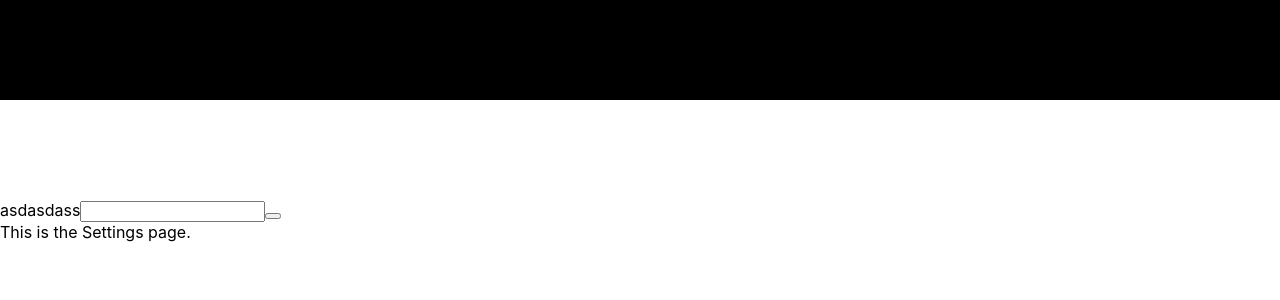
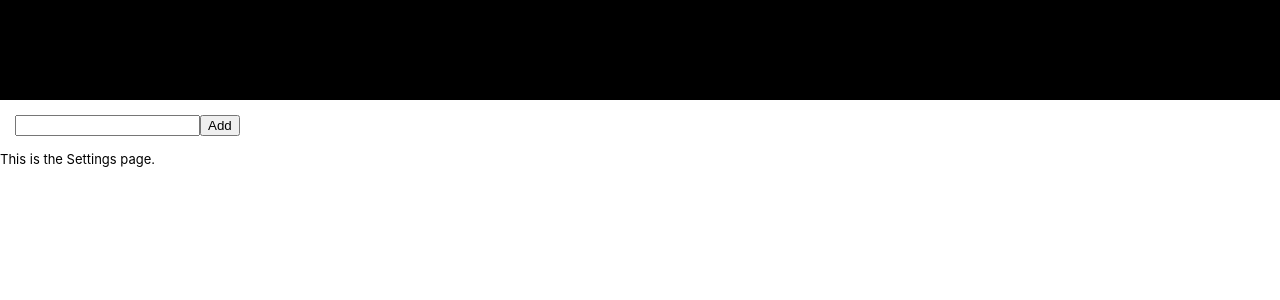
Before and after one commit to toaderflorin/hooks-store, a React (Create React App) app: page /settings in a window 1280 px wide. Shown: the top 300 px of the page. Built offline with nearby package versions, Linux system fonts and the light colour scheme.

Commit message:
Added x.

```diff
--- a/package.json
+++ b/package.json
@@ -11,6 +11,7 @@
     "@types/react": "^16.9.53",
     "@types/react-dom": "^16.9.8",
     "@types/react-router-dom": "^5.1.6",
+    "@types/uuid": "^8.3.0",
     "react": "^17.0.1",
     "react-dom": "^17.0.1",
     "react-router": "^5.2.0",
--- a/src/App.css
+++ b/src/App.css
@@ -0,0 +1,3 @@
+body {
+  font-size: 13px;
+}
--- a/src/AppContext.tsx
+++ b/src/AppContext.tsx
@@ -38,6 +38,7 @@ export default function AppContextProvider(props: ChildrenProps) {
     try {
       await action(state, dispatch)
     } catch (error) {
+      // take appropriate action and report the error
       alert('The application encountered an error.')
     }
   }
--- a/src/modules/tasks/components/Tasks.css
+++ b/src/modules/tasks/components/Tasks.css
@@ -1,4 +1,12 @@
 .task {
   background-color: #eee;
-  padding: 10px;
+  padding: 7px;
+  margin-bottom: 1px;
+  width: 300px;
+  display: flex;
+  justify-content: space-between;
 }
+
+.task-description {
+  display: flex;
+}
--- a/src/modules/tasks/components/Tasks.tsx
+++ b/src/modules/tasks/components/Tasks.tsx
@@ -1,29 +1,42 @@
-import { useContext } from 'react'
+import { useContext, useRef } from 'react'
 import { Task } from '../store/types'
 import { AppContext } from '../../../AppContext'
 import * as tasksActions from '../store/actions'
-
+import './Tasks.css'
 
 export default function Tasks() {
   const { state, execute } = useContext(AppContext)
+  const descriptionInputRef = useRef<HTMLInputElement>(null)
 
   function addTaskClick() {
-    execute(tasksActions.addTask('description'))
+    const description = (descriptionInputRef.current as HTMLInputElement).value
+    execute(tasksActions.addTask(description))
+  }
+
+  function removeTaskClick(taskId: string) {
+    execute(tasksActions.removeTask(taskId))
+  }
+
+  function toggleTaskClick(taskId: string) {
+    execute(tasksActions.toggleSize(taskId))
   }
 
   const tasks = state.tasks.tasks
 
   return (
-    <div style={{ marginTop: '200px' }}>
+    <div style={{ marginTop: '100px', padding: '15px' }}>
       <div>
-        asdasdass
-        <input type="text" />
-        <button onClick={addTaskClick} />
+        <input ref={descriptionInputRef} type="text" />
+        <button onClick={addTaskClick}>Add</button>
       </div>
       <div>
         {tasks.map((task: Task) => (
-          <div>
-            {task.description}
+          <div className="task">
+            <div className="task-description">
+              <input type="checkbox" id={task.id} checked={task.ticked} onChange={() => toggleTaskClick(task.id)} />
+              <label htmlFor={task.id}>{task.description}</label>
+            </div>
+            <button onClick={() => removeTaskClick(task.id)}>Remove</button>
           </div>
         ))}
       </div>
--- a/src/modules/tasks/store/reducer.ts
+++ b/src/modules/tasks/store/reducer.ts
@@ -1,5 +1,6 @@
 import { TasksState, Task, TasksAction } from './types'
 import { ADD_TASK, REMOVE_TASK, TOGGLE_TASK } from './actions'
+import { v4 } from 'uuid'
 
 export const initialTasksState: TasksState = {
   tasks: []
@@ -9,7 +10,7 @@ export function tasksReducer(state: TasksState, action: TasksAction) {
   switch (action.type) {
     case ADD_TASK: {
       const task = {
-        id: '',
+        id: v4(),
         description: action.description,
         ticked: false
       }
```
Also changed, not shown: 2 other files (tests, documents, lock files or other folders).
